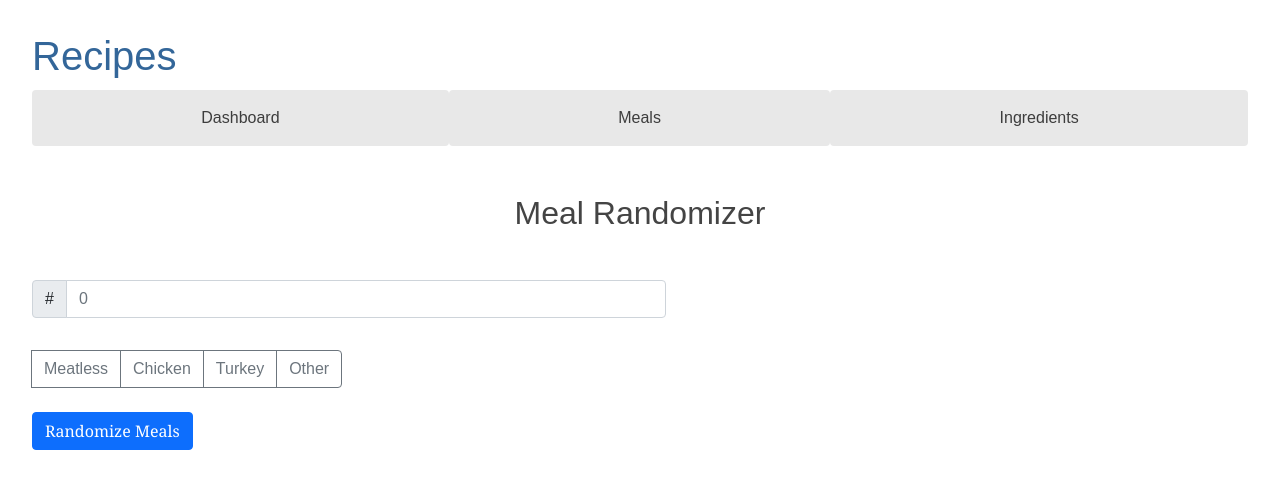
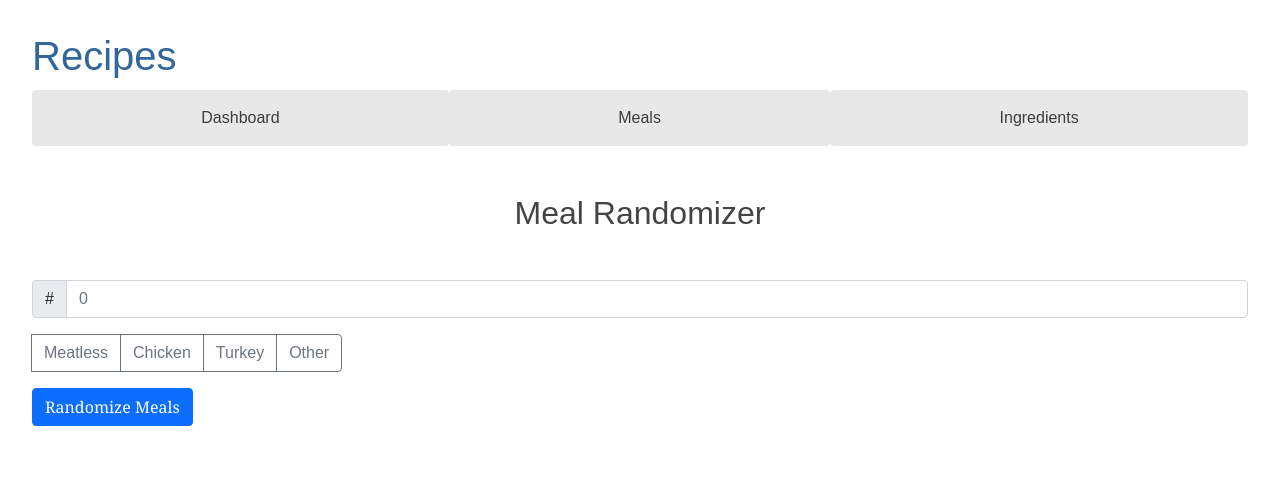
Before and after one commit to jmichaluk/recipes, an Angular app in the folder client/: page /dashboard in a window 1280 px wide. Shown: the top 488 px of the page. Built offline with nearby package versions, Linux system fonts and the light colour scheme.

Commit message:
Sort meal and ingredients lists alphabetically. Clean up some css.

```diff
--- a/client/src/app/ingredient/ingredient-list/ingredient-list.component.ts
+++ b/client/src/app/ingredient/ingredient-list/ingredient-list.component.ts
@@ -54,6 +54,7 @@ export class IngredientListComponent implements OnInit {
   }
 
   private fetchIngredients(): void {
-    this.ingredients$ = this.ingredientService.getIngredients();
+    this.ingredients$ = this.ingredientService.getIngredients()
+      .pipe(map(ingredients => ingredients.sort((a,b) => a.name!.localeCompare(b.name!))));
   }
 }
--- a/client/src/app/meal/meal-list/meal-list.component.ts
+++ b/client/src/app/meal/meal-list/meal-list.component.ts
@@ -52,6 +52,7 @@ export class MealListComponent implements OnInit {
   }
 
   private fetchMeals(): void {
-    this.meals$ = this.mealService.getMeals();
+    this.meals$ = this.mealService.getMeals()
+      .pipe(map(meals => meals.sort((a,b) => a.name!.localeCompare(b.name!))));
   }
 }
--- a/client/src/styles.css
+++ b/client/src/styles.css
@@ -39,26 +39,6 @@ h1 {
     cursor: auto;
   }
 
-  label {
-    display: block;
-    font-weight: bold;
-    font-size: 1.2rem;
-    margin-top: 1rem;
-    margin-bottom: .5rem;
-
-  }
-  input {
-    padding: .5rem;
-    width: 100%;
-    max-width: 600px;
-    box-sizing: border-box;
-    display: block;
-  }
-
-  input:focus {
-    outline: #336699 auto 1px;
-  }
-
   li {
     list-style-type: none;
   }
```
